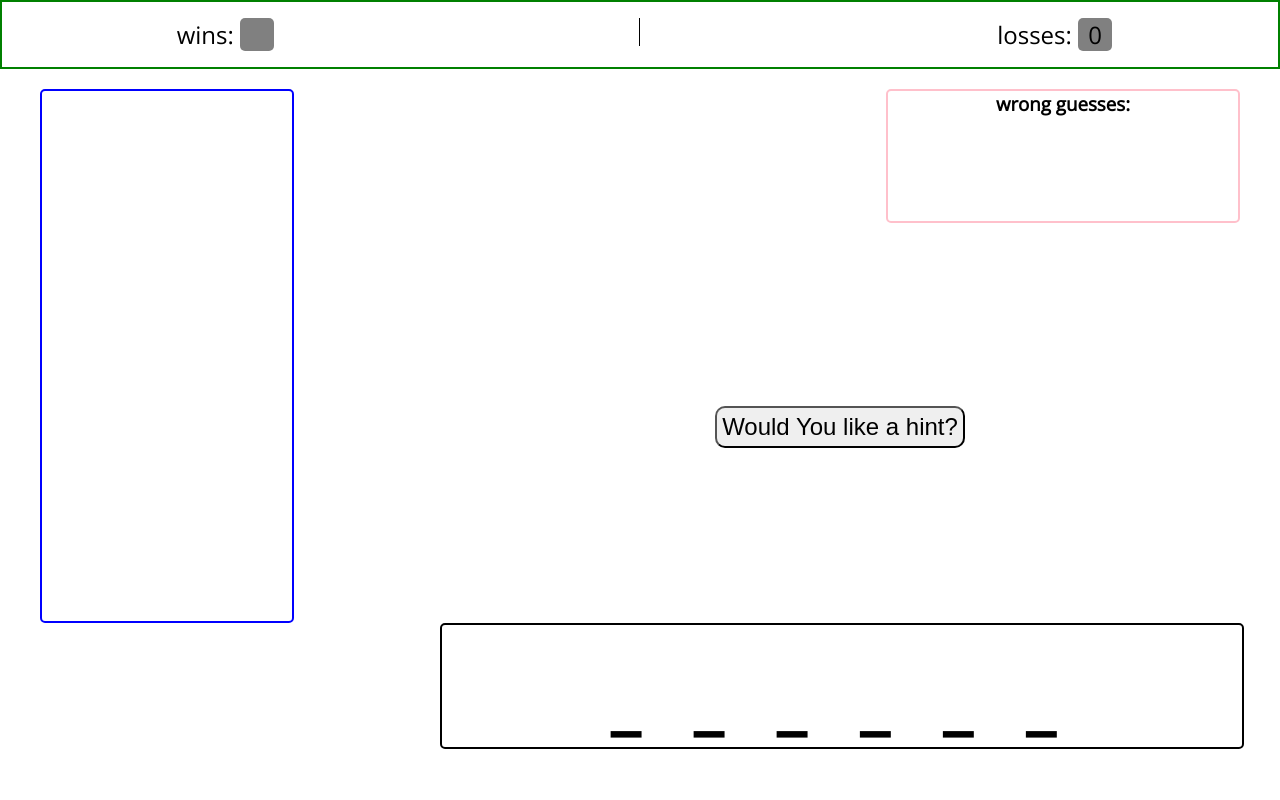
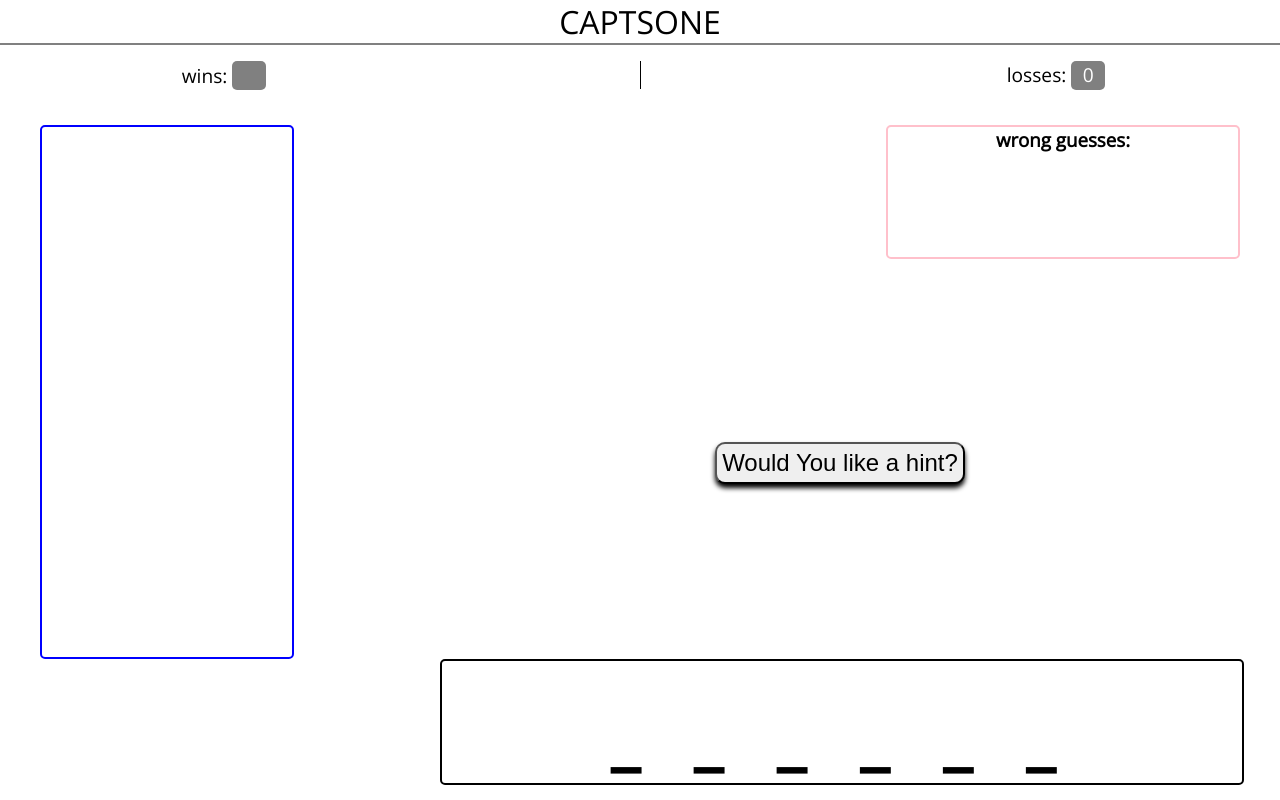
Before and after one commit to JSpeed8th/Capstone, a plain HTML site: page index.html in a window 1280 px wide. Drawn offline with nearby package versions, Linux system fonts and the light colour scheme; files that its build step writes are made by us from their sources.

Commit message:
tweaking styling

```diff
--- a/index.html
+++ b/index.html
@@ -7,7 +7,10 @@
     <link href="https://fonts.googleapis.com/css?family=Open+Sans" rel="stylesheet">
   </head>
   <body>
-    <nav>
+    <nav class = projectname>
+      <p>CAPTSONE</p>
+    </nav>
+    <nav class="score_keeping">
       <div class= wins>wins: <span class="winCounter"></span> </div>
       <div class="dividerInChief"></div>
       <div class="losses">losses: <span class="loseCounter"></span> </div>
--- a/index.js
+++ b/index.js
@@ -32,6 +32,7 @@ var wordInDashes;
 var word;
 var index;
 var wrongGuesses = [];
+var wrongCounter;
 
 
 //--------------------RETURNS A RANDOM WORD WITHIN ARRAY------------------------
@@ -72,11 +73,14 @@ function youreWrong(letter) {
   if (!wrongGuesses.includes(letter) && !word.includes(letter)) {
     wrongGuesses.push(letter)
     displayWrongGuess.innerText = wrongGuesses;
+
+    wrongCounter--;
+    guessesLeft.innerText = wrongCounter;
+    guessesLeft.style.display = 'block';
   }
 }
 
   function gameOver() {
-    console.log('gameover')
     if(wrongGuesses.length == 6) {
       restartOrNaw();
       wrongGuesses = [];
@@ -98,10 +102,13 @@ function youreWrong(letter) {
 
 function game() {
   // Assigns global variable to an array;
+  wrongCounter = 6;
+  wordInDashes = [];
 
-  wordInDashes = [];
+  guessesLeft.style.display = 'none';
   displayHint.style.display = 'none';
   hintButton.style.display = 'block';
+  displayWrongGuess.innerText = '';
   // Calls the function which pushes underscores to an array for every letter within word.
   replaceLettersWithDash();
   // Joining and displaying dash array in order to make it look pretty for the user.
--- a/stylesheets/_main_content_wrapper.scss
+++ b/stylesheets/_main_content_wrapper.scss
@@ -27,7 +27,7 @@
   display: none;
   // opacity: 0;
   position: absolute;
-  top: 62px;
+  top: 72px;
   left: 70px;
   width: 200px;
   // height: 200px;
@@ -39,6 +39,10 @@
   border-radius: 10px;
   // animation-duration: 1s;
   // animation-name: pulsate;
+}
+
+.wrong_guesses {
+  font-size: 2em;
 }
 
 .displayHint {
@@ -78,6 +82,7 @@
   padding: 5px;
   outline: none;
   margin: 0 auto;
+  box-shadow: 0 4px 5px black;
 }
 
 .hint_button:hover {
--- a/stylesheets/_navbar.scss
+++ b/stylesheets/_navbar.scss
@@ -1,9 +1,15 @@
-nav {
+.score_keeping {
   display: grid;
   grid-template-columns: repeat(3, 1fr);
   padding: 16px;
-  border: 2px solid green;
-  font-size: 1.5em;
+  // border: 2px solid green;
+  font-size: 1.2em;
+}
+
+.projectname {
+  text-align: center;
+  font-size: 2em;
+  border-bottom: 2px solid gray;
 }
 
 .wins, .losses {
@@ -25,10 +31,11 @@ nav {
   text-align: center;
   display: inline-block;
   min-width: 28px;
-  height: 28px;
+  height: 24px;
   border-radius: 5px;
   background-color: gray;
   padding: 0 3px;
   padding-bottom: 5px;
   margin-bottom: -7px;
+  color: white;
 }
```
